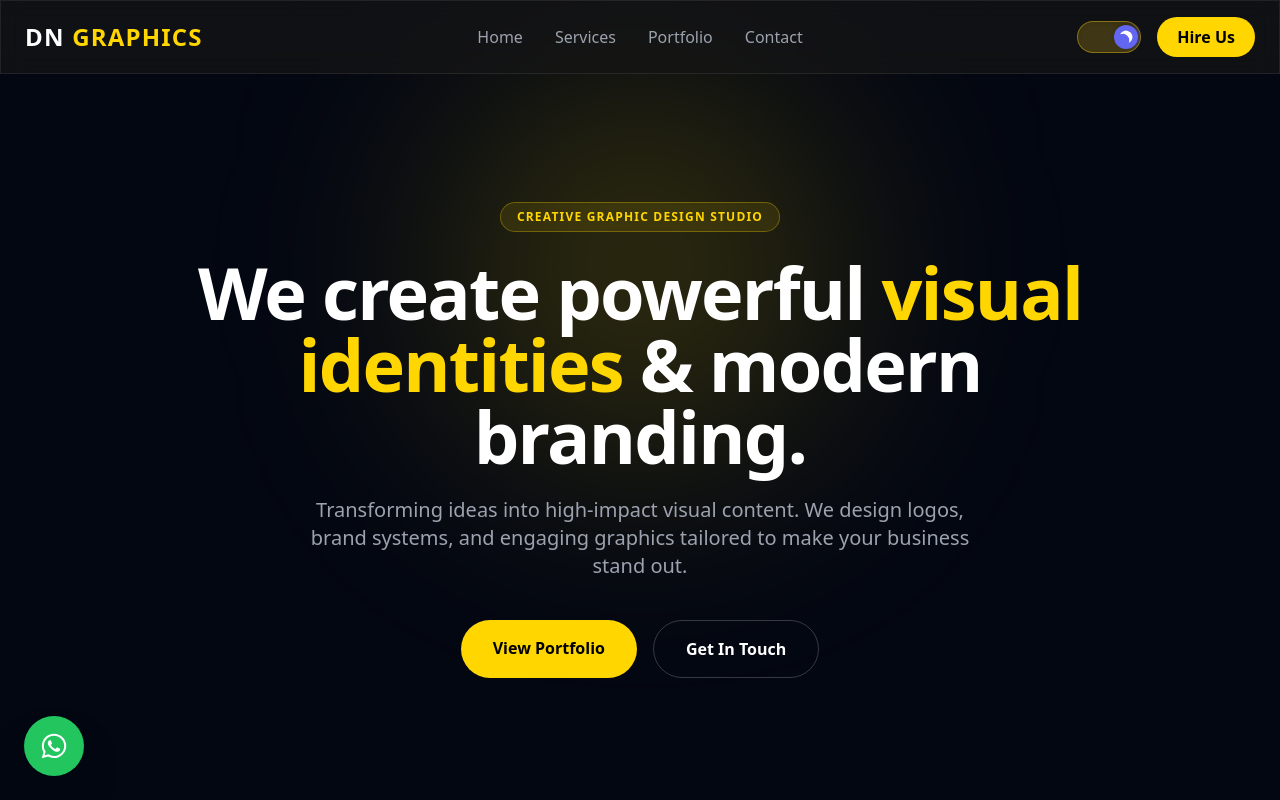
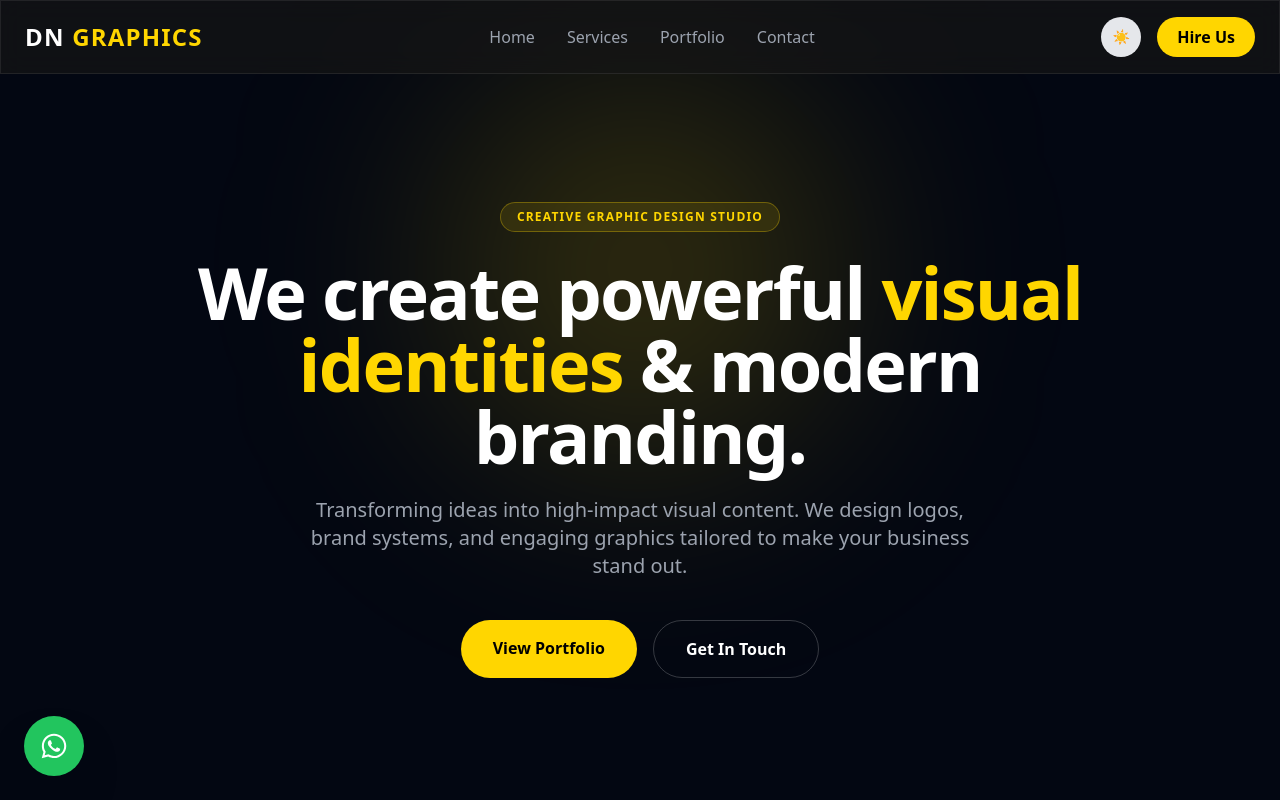
Before and after one commit to liyanagedunanjana2010-glitch/dn-graphics-pf, a React (Vite) app: page / in a window 1280 px wide. Shown: the top 800 px of the page. Built offline with nearby package versions, Linux system fonts and the light colour scheme.

Commit message:
Fix ThemeToggle functionality

```diff
--- a/src/App.jsx
+++ b/src/App.jsx
@@ -8,7 +8,7 @@ import WhatsAppButton from './components/WhatsAppButton';
 
 function App() {
   return (
-    <div className="min-h-screen bg-gray-950 text-white selection:bg-yellow-400 selection:text-black">
+    <div className="min-h-screen dark:bg-gray-950 bg-white dark:text-white text-black transition-colors duration-300">
       <Navbar />
       <main>
         <Hero />
--- a/src/components/ThemeToggle.jsx
+++ b/src/components/ThemeToggle.jsx
@@ -4,25 +4,16 @@ const ThemeToggle = () => {
   const [isDark, setIsDark] = useState(true);
 
   useEffect(() => {
-    // LocalStorage එකෙන් කලින් තෝරාගත් Theme එක ලබාගැනීම
-    const savedTheme = localStorage.getItem('theme');
-    if (savedTheme === 'light') {
-      setIsDark(false);
-      document.documentElement.classList.remove('dark');
-    } else {
-      setIsDark(true);
-      document.documentElement.classList.add('dark');
-    }
+    // Page එක Load වෙද්දී Dark mode එක Default තැබීම
+    document.documentElement.classList.add('dark');
   }, []);
 
   const toggleTheme = () => {
     if (isDark) {
       document.documentElement.classList.remove('dark');
-      localStorage.setItem('theme', 'light');
       setIsDark(false);
     } else {
       document.documentElement.classList.add('dark');
-      localStorage.setItem('theme', 'dark');
       setIsDark(true);
     }
   };
@@ -30,38 +21,10 @@ const ThemeToggle = () => {
   return (
     <button
       onClick={toggleTheme}
-      aria-label="Toggle Theme"
-      className="relative w-16 h-8 flex items-center bg-gray-800 dark:bg-yellow-400/20 rounded-full p-1 cursor-pointer transition-colors duration-500 overflow-hidden shadow-inner border border-gray-700 dark:border-yellow-400/40 group"
+      className="p-2 rounded-full bg-gray-800 dark:bg-gray-200 text-yellow-400 dark:text-gray-900 transition duration-300 font-bold text-sm flex items-center justify-center w-10 h-10"
+      title="Toggle Light/Dark Mode"
     >
-      {/* 🌊 Liquid Wave Background Layer */}
-      <span
-        className={`absolute inset-0 bg-yellow-400/30 dark:bg-indigo-600/40 transition-transform duration-700 ease-in-out ${
-          isDark ? 'translate-x-full scale-125' : 'translate-x-0 scale-100'
-        } rounded-full filter blur-sm`}
-      />
-
-      {/* 🔘 Liquid Bubble / Sliding Knob */}
-      <div
-        className={`w-6 h-6 rounded-full bg-yellow-400 dark:bg-indigo-500 shadow-md transform transition-all duration-500 cubic-bezier(0.68, -0.55, 0.265, 1.55) flex items-center justify-center relative z-10 ${
-          isDark ? 'translate-x-8 rotate-180' : 'translate-x-0 rotate-0'
-        }`}
-      >
-        {isDark ? (
-          // 🌙 Moon Icon
-          <svg className="w-4 h-4 text-white" fill="currentColor" viewBox="0 0 20 20">
-            <path d="M17.293 13.293A8 8 0 016.707 2.707a8.001 8.001 0 1010.586 10.586z" />
-          </svg>
-        ) : (
-          // ☀️ Sun Icon
-          <svg className="w-4 h-4 text-black" fill="currentColor" viewBox="0 0 20 20">
-            <path
-              fillRule="evenodd"
-              d="M10 2a1 1 0 011 1v1a1 1 0 11-2 0V3a1 1 0 011-1zm4 8a4 4 0 11-8 0 4 4 0 018 0zm-.464 4.95l.707.707a1 1 0 001.414-1.414l-.707-.707a1 1 0 00-1.414 1.414zm2.12-10.607a1 1 0 010 1.414l-.707.707a1 1 0 11-1.414-1.414l.707-.707a1 1 0 011.414 0zM17 11a1 1 0 100-2h-1a1 1 0 100 2h1zm-7 4a1 1 0 011 1v1a1 1 0 11-2 0v-1a1 1 0 011-1zM5.05 6.464A1 1 0 106.465 5.05l-.708-.707a1 1 0 00-1.414 1.414l.707.707zm1.414 8.486l-.707.707a1 1 0 01-1.414-1.414l.707-.707a1 1 0 011.414 1.414zM4 11a1 1 0 100-2H3a1 1 0 100 2h1z"
-              clipRule="evenodd"
-            />
-          </svg>
-        )}
-      </div>
+      {isDark ? '☀️' : '🌙'}
     </button>
   );
 };
```
